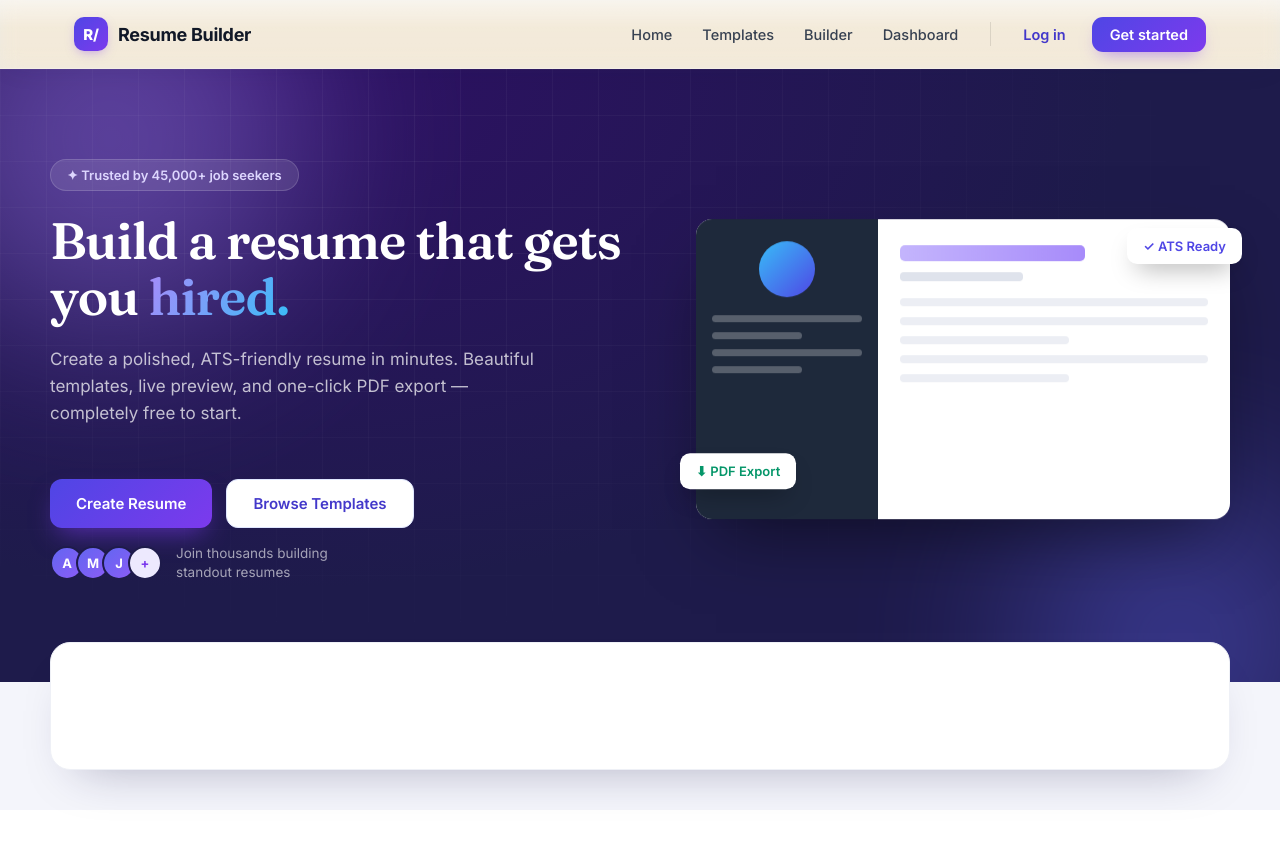
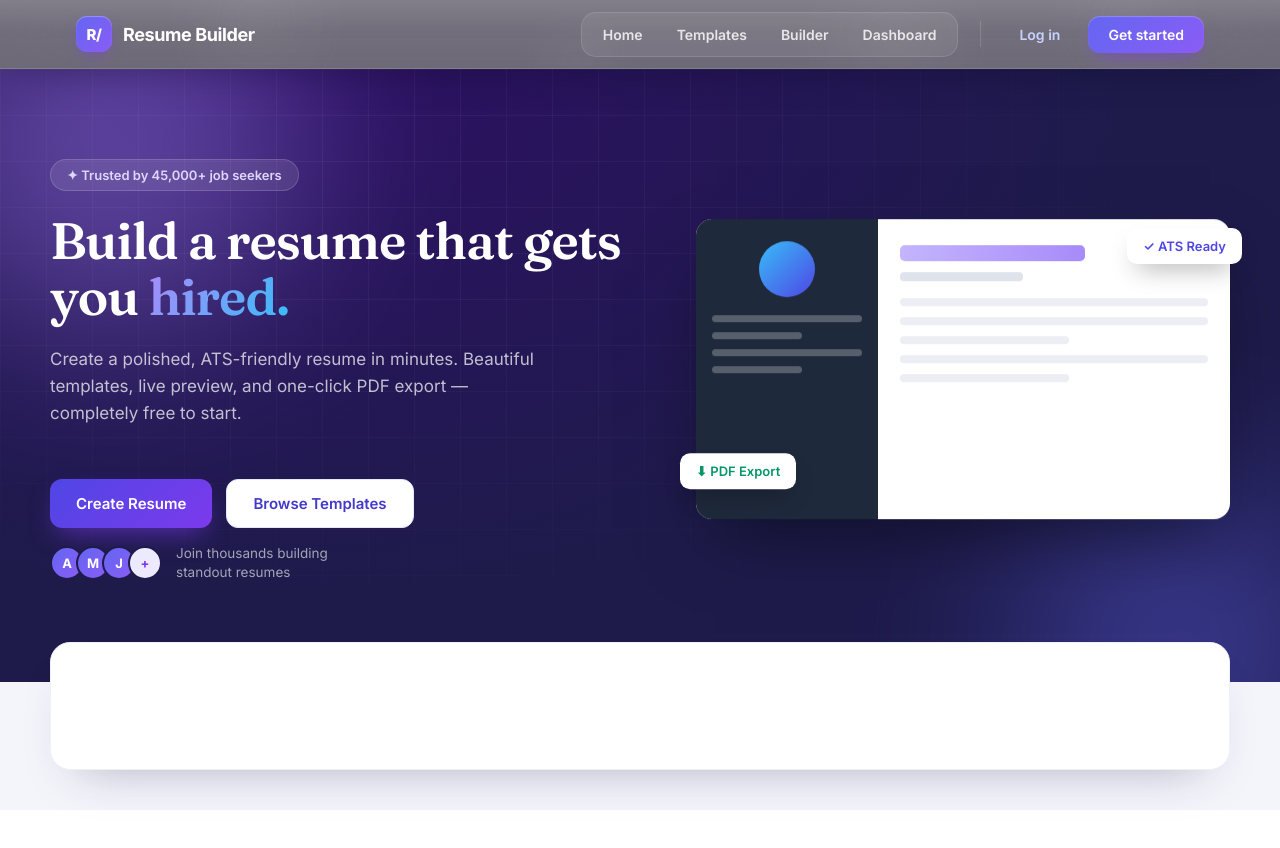
Before and after one commit to suvad-x/resume-builder-frontend, a React (Vite) app: page / in a window 1280 px wide. Shown: the top 848 px of the page. Built offline with nearby package versions, Linux system fonts and the light colour scheme.

Commit message:
Update Navbar.css

```diff
--- a/src/components/Navbar.css
+++ b/src/components/Navbar.css
@@ -1,20 +1,21 @@
-/* navbar v1.1 — fixed invalid opacity value */
-
-/* ===== Navbar — Apple liquid glass ===== */
+/* ============================================
+   NAVBAR — Dark Liquid Water Glass
+   Frosted, obscures content behind. Desktop + mobile.
+   ============================================ */
 .navbar {
   position: sticky;
   top: 0;
-  z-index: 30;
-  /* Liquid glass: translucent + heavy blur + saturation boost */
-  background: rgba(255, 255, 255, 0);
-  backdrop-filter: saturate(180%) blur(10px);
-  -webkit-backdrop-filter: saturate(180%) blur(10px);
-  border-bottom: 1px solid rgba(255, 255, 255, 0.24);
-  box-shadow: 0 4px 30px -12px rgba(30, 27, 75, 0.18);
+  z-index: 50;
+  /* Dark frosted surface so content behind is properly obscured */
+  background: rgba(23, 20, 50, 0.6);
+  backdrop-filter: saturate(170%) blur(45px);
+  -webkit-backdrop-filter: saturate(170%) blur(45px);
+  border-bottom: 1px solid rgba(255, 255, 255, 0.14);
+  box-shadow: 0 8px 40px -16px rgba(10, 8, 30, 0.55);
   font-family: "Inter", -apple-system, BlinkMacSystemFont, "Segoe UI", sans-serif;
-  transition: background 0.5s ease;
+  transition: background 0.3s ease;
 }
-/* Glossy light sheen along the top edge (the Apple "liquid" highlight) */
+/* Glossy light sheen along the top edge — liquid surface highlight */
 .navbar::before {
   content: "";
   position: absolute;
@@ -22,11 +23,23 @@
   pointer-events: none;
   background: linear-gradient(
     180deg,
-    rgba(255, 255, 255, 0.5) 0%,
-    rgba(255, 255, 255, 0.05) 40%,
+    rgba(255, 255, 255, 0.14) 0%,
+    rgba(255, 255, 255, 0.03) 45%,
     rgba(255, 255, 255, 0) 100%
   );
-  opacity: 1;
+}
+/* Subtle water-drop texture so it feels liquid, not flat glass */
+.navbar::after {
+  content: "";
+  position: absolute;
+  inset: 0;
+  pointer-events: none;
+  opacity: 0.4;
+  background-image:
+    radial-gradient(circle at 20% 30%, rgba(255,255,255,0.12) 0%, transparent 9%),
+    radial-gradient(circle at 70% 60%, rgba(255,255,255,0.1) 0%, transparent 11%),
+    radial-gradient(circle at 45% 85%, rgba(255,255,255,0.08) 0%, transparent 8%),
+    radial-gradient(circle at 88% 25%, rgba(255,255,255,0.1) 0%, transparent 7%);
 }
 
 .navbar-inner {
@@ -35,7 +48,7 @@
   max-width: 1180px;
   margin: 0 auto;
   height: 68px;
-  padding: 0 24px;
+  padding: 0 26px;
   display: flex;
   align-items: center;
   justify-content: space-between;
@@ -45,94 +58,115 @@
 .navbar-brand {
   display: flex;
   align-items: center;
-  gap: 10px;
+  gap: 11px;
   font-size: 18px;
   font-weight: 700;
-  color: #111827;
+  color: #ffffff;
   text-decoration: none;
-  letter-spacing: -0.3px;
+  letter-spacing: -0.4px;
   flex-shrink: 0;
+  transition: opacity 0.2s;
 }
+.navbar-brand:hover { opacity: 0.82; }
 .navbar-mark {
   display: grid;
   place-items: center;
-  width: 34px;
-  height: 34px;
-  border-radius: 10px;
-  background: linear-gradient(135deg, #4f46e5, #7c3aed);
+  width: 36px;
+  height: 36px;
+  border-radius: 11px;
+  background: linear-gradient(135deg, #6366f1, #8b5cf6);
   color: #fff;
   font-size: 15px;
   font-weight: 800;
-  box-shadow: 0 4px 12px -4px rgba(124, 58, 237, 0.5);
+  box-shadow: 0 6px 16px -6px rgba(124, 58, 237, 0.7),
+              inset 0 1px 1px rgba(255, 255, 255, 0.3);
 }
 
 /* ===== Actions container ===== */
 .navbar-actions {
   display: flex;
   align-items: center;
-  gap: 20px;
+  gap: 22px;
 }
 
-/* ===== Primary nav ===== */
+/* ===== Primary nav — glass pill group with sliding blob ===== */
 .navbar-nav {
+  position: relative;
   display: flex;
   align-items: center;
-  gap: 6px;
+  gap: 2px;
+  padding: 5px;
+  background: rgba(255, 255, 255, 0.07);
+  border-radius: 15px;
+  border: 1px solid rgba(255, 255, 255, 0.12);
+}
+
+/* The frosted glass blob that slides behind the hovered link */
+.navbar-blob {
+  position: absolute;
+  top: 5px;
+  left: 0;
+  height: calc(100% - 10px);
+  width: 0;
+  border-radius: 11px;
+  background: rgba(255, 255, 255, 0.18);
+  backdrop-filter: blur(10px) saturate(160%);
+  -webkit-backdrop-filter: blur(10px) saturate(160%);
+  border: 1px solid rgba(255, 255, 255, 0.25);
+  box-shadow: 0 6px 18px -6px rgba(0, 0, 0, 0.35),
+              inset 0 1px 1px rgba(255, 255, 255, 0.35);
+  opacity: 0;
+  pointer-events: none;
+  z-index: 0;
 }
 
 .navbar-link {
   position: relative;
-  font-size: 14.5px;
-  font-weight: 500;
-  color: #374151;
+  z-index: 1;
+  font-size: 14px;
+  font-weight: 600;
+  color: rgba(255, 255, 255, 0.82);
   text-decoration: none;
-  padding: 8px 12px;
-  border-radius: 10px;
-  transition: color 0.2s, background 0.2s;
+  padding: 8px 16px;
+  border-radius: 11px;
+  transition: color 0.25s ease;
 }
-.navbar-link::after {
-  content: "";
-  position: absolute;
-  left: 12px;
-  right: 12px;
-  bottom: 4px;
-  height: 2px;
-  background: linear-gradient(90deg, #4f46e5, #7c3aed);
-  border-radius: 2px;
-  transform: scaleX(0);
-  transform-origin: left;
-  transition: transform 0.22s ease;
-}
-.navbar-link:hover {
-  color: #7c3aed;
-  background: rgba(124, 58, 237, 0.08);
-}
-.navbar-link:hover::after {
-  transform: scaleX(1);
-}
+.navbar-link:hover { color: #ffffff; }
 .navbar-link-strong {
   font-weight: 600;
-  color: #4338ca;
+  color: #c7d2fe;
 }
 
 /* ===== Divider ===== */
 .navbar-divider {
   width: 1px;
-  height: 24px;
-  background: rgba(0, 0, 0, 0.1);
+  height: 26px;
+  background: rgba(255, 255, 255, 0.15);
 }
 
 /* ===== Auth area ===== */
 .navbar-auth {
   display: flex;
   align-items: center;
-  gap: 14px;
+  gap: 12px;
 }
 
-.navbar-user {
+/* ===== Profile chip ===== */
+.navbar-user,
+.navbar-user-link {
   display: flex;
   align-items: center;
   gap: 9px;
+  text-decoration: none;
+  padding: 5px 13px 5px 5px;
+  border-radius: 999px;
+  background: rgba(255, 255, 255, 0.07);
+  border: 1px solid rgba(255, 255, 255, 0.12);
+  transition: background 0.2s, border-color 0.2s;
+}
+.navbar-user-link:hover {
+  background: rgba(255, 255, 255, 0.14);
+  border-color: rgba(255, 255, 255, 0.25);
 }
 .navbar-avatar {
   display: grid;
@@ -141,11 +175,12 @@
   height: 32px;
   border-radius: 50%;
   overflow: hidden;
-  background: linear-gradient(135deg, #4f46e5, #7c3aed);
+  background: linear-gradient(135deg, #6366f1, #8b5cf6);
   color: #fff;
   font-size: 13px;
   font-weight: 700;
   flex-shrink: 0;
+  box-shadow: 0 4px 10px -4px rgba(124, 58, 237, 0.6);
 }
 .navbar-avatar-img {
   width: 100%;
@@ -156,52 +191,47 @@
 }
 .navbar-greeting {
   font-size: 14px;
-  font-weight: 500;
-  color: #374151;
+  font-weight: 600;
+  color: rgba(255, 255, 255, 0.9);
 }
 
 /* ===== CTA buttons ===== */
 .navbar-cta {
-  font-size: 14.5px;
+  font-size: 14px;
   font-weight: 600;
   color: #fff;
-  background: linear-gradient(135deg, #4f46e5, #7c3aed);
-  padding: 9px 18px;
-  border-radius: 11px;
+  background: linear-gradient(135deg, #6366f1, #8b5cf6);
+  padding: 10px 20px;
+  border-radius: 12px;
   text-decoration: none;
   border: none;
   cursor: pointer;
-  transition: transform 0.15s, box-shadow 0.2s;
-  box-shadow: 0 8px 18px -8px rgba(124, 58, 237, 0.6);
+  transition: transform 0.15s, box-shadow 0.2s, filter 0.2s;
+  box-shadow: 0 8px 20px -8px rgba(124, 58, 237, 0.7),
+              inset 0 1px 1px rgba(255, 255, 255, 0.25);
   font-family: inherit;
   white-space: nowrap;
 }
 .navbar-cta:hover {
   transform: translateY(-1px);
-  box-shadow: 0 12px 22px -8px rgba(124, 58, 237, 0.7);
+  box-shadow: 0 12px 26px -8px rgba(124, 58, 237, 0.85);
+  filter: brightness(1.08);
 }
+/* Logout — frosted glass outline button */
 .navbar-cta-button {
-  background: rgba(255, 255, 255, 0.5);
-  color: #4b5563;
+  background: rgba(255, 255, 255, 0.1);
+  color: rgba(255, 255, 255, 0.9);
   box-shadow: none;
-  backdrop-filter: blur(6px);
-  border: 1px solid rgba(255, 255, 255, 0.4);
+  border: 1px solid rgba(255, 255, 255, 0.18);
+  backdrop-filter: blur(8px);
+  -webkit-backdrop-filter: blur(8px);
 }
 .navbar-cta-button:hover {
-  background: rgba(254, 226, 226, 0.75);
-  color: #b91c1c;
+  background: rgba(239, 68, 68, 0.2);
+  color: #fecaca;
+  border-color: rgba(239, 68, 68, 0.4);
   transform: none;
-}
-
-/* ===== Profile link chip ===== */
-.navbar-user-link {
-  text-decoration: none;
-  padding: 5px 8px;
-  border-radius: 12px;
-  transition: background 0.2s;
-}
-.navbar-user-link:hover {
-  background: rgba(124, 58, 237, 0.08);
+  filter: none;
 }
 
 /* ===== Burger (mobile) ===== */
@@ -210,31 +240,32 @@
   flex-direction: column;
   justify-content: center;
   gap: 5px;
-  width: 42px;
-  height: 42px;
-  background: none;
-  border: none;
+  width: 44px;
+  height: 44px;
+  background: rgba(255, 255, 255, 0.08);
+  border: 1px solid rgba(255, 255, 255, 0.14);
+  border-radius: 12px;
   cursor: pointer;
   padding: 0;
+  transition: background 0.2s;
 }
+.navbar-burger:hover { background: rgba(255, 255, 255, 0.16); }
 .navbar-burger span {
   display: block;
-  width: 22px;
+  width: 20px;
   height: 2px;
   margin: 0 auto;
-  background: #374151;
+  background: #ffffff;
   border-radius: 2px;
   transition: transform 0.25s, opacity 0.2s;
 }
-.navbar-burger.is-open span:nth-child(1) {
-  transform: translateY(7px) rotate(45deg);
-}
+.navbar-burger.is-open span:nth-child(1) { transform: translateY(7px) rotate(45deg); }
 .navbar-burger.is-open span:nth-child(2) { opacity: 0; }
-.navbar-burger.is-open span:nth-child(3) {
-  transform: translateY(-7px) rotate(-45deg);
-}
+.navbar-burger.is-open span:nth-child(3) { transform: translateY(-7px) rotate(-45deg); }
 
-/* ===== Responsive ===== */
+/* ============================================
+   MOBILE — dark glass dropdown + tap feedback
+   ============================================ */
 @media (max-width: 880px) {
   .navbar-burger { display: flex; }
 
@@ -245,18 +276,18 @@
     right: 0;
     flex-direction: column;
     align-items: stretch;
-    gap: 6px;
-    padding: 16px 20px 22px;
-    /* Liquid glass on the mobile dropdown too */
-    background: rgba(255, 255, 255, 0.7);
-    backdrop-filter: saturate(180%) blur(22px);
-    -webkit-backdrop-filter: saturate(180%) blur(22px);
-    border-bottom: 1px solid rgba(255, 255, 255, 0.35);
-    box-shadow: 0 20px 40px -20px rgba(30, 27, 75, 0.35);
-    transform: translateY(-12px);
+    gap: 8px;
+    padding: 18px 20px 24px;
+    /* Dark frosted glass dropdown */
+    background: rgba(23, 20, 50, 0.9);
+    backdrop-filter: saturate(170%) blur(30px);
+    -webkit-backdrop-filter: saturate(170%) blur(30px);
+    border-bottom: 1px solid rgba(255, 255, 255, 0.14);
+    box-shadow: 0 24px 44px -22px rgba(10, 8, 30, 0.6);
+    transform: translateY(-14px);
     opacity: 0;
     pointer-events: none;
-    transition: opacity 0.2s, transform 0.2s;
+    transition: opacity 0.25s ease, transform 0.25s ease;
   }
   .navbar-actions.is-open {
     transform: translateY(0);
@@ -267,18 +298,33 @@
   .navbar-nav {
     flex-direction: column;
     align-items: stretch;
-    gap: 2px;
+    gap: 4px;
+    background: transparent;
+    border: none;
+    padding: 0;
   }
+
+  /* No hover blob on touch */
+  .navbar-blob { display: none; }
+
   .navbar-link {
-    padding: 11px 12px;
+    padding: 13px 16px;
     font-size: 15px;
+    border-radius: 12px;
+    transition: background 0.15s, transform 0.1s, color 0.15s;
   }
-  .navbar-link::after { display: none; }
+  /* Tap feedback — glass flash + press-in on tap */
+  .navbar-link:active {
+    background: rgba(255, 255, 255, 0.16);
+    transform: scale(0.98);
+    color: #ffffff;
+  }
 
   .navbar-divider {
     width: auto;
     height: 1px;
     margin: 8px 0;
+    background: rgba(255, 255, 255, 0.12);
   }
 
   .navbar-auth {
@@ -286,11 +332,16 @@
     align-items: stretch;
     gap: 10px;
   }
-  .navbar-user {
-    padding: 6px 12px;
+  .navbar-user,
+  .navbar-user-link {
+    justify-content: flex-start;
+    padding: 9px 13px;
+    border-radius: 14px;
   }
+  .navbar-user-link:active { transform: scale(0.98); }
   .navbar-cta {
     text-align: center;
-    padding: 12px;
+    padding: 13px;
   }
+  .navbar-cta:active { transform: scale(0.98); }
 }
```
